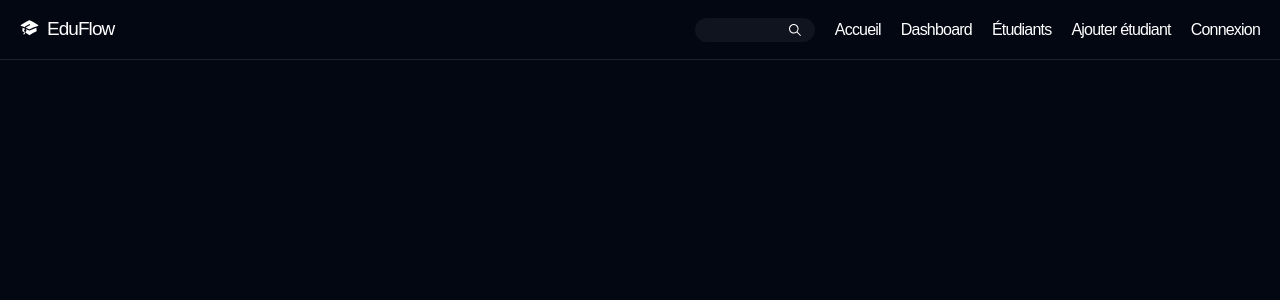
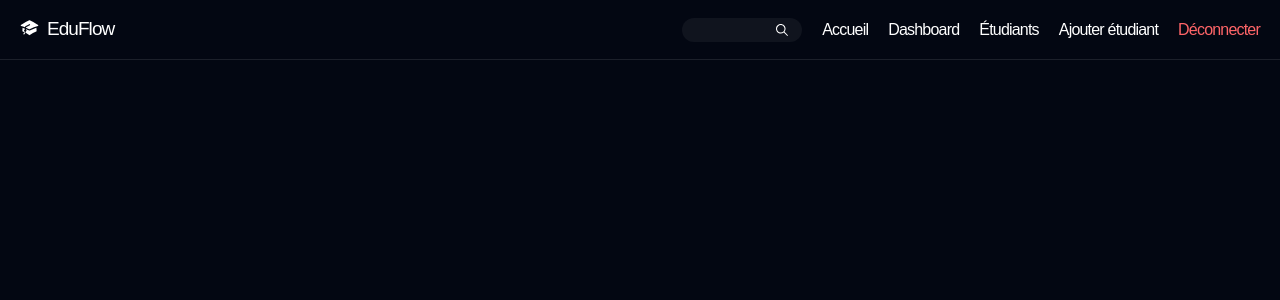
Before and after one commit to Zaami-Stack/Gestion-des-tudiants, a React (Vite) app: page / in a window 1280 px wide. Shown: the top 300 px of the page. Built offline with nearby package versions, Linux system fonts and the light colour scheme; a web font is replaced by a local one.

Commit message:
feat: update Header component to change login link text to 'Déconnecter' and adjust link color

```diff
--- a/src/components/Header.jsx
+++ b/src/components/Header.jsx
@@ -79,10 +79,10 @@ export default function Header() {
           </li>
           <li>
             <NavLink
-              className="hover:text-gray-100/90 whitespace-nowrap shrink-0"
+              className="hover:text-gray-100/90 text-red-400 whitespace-nowrap shrink-0"
               to={"/login"}
             >
-              Connexion
+              Déconnecter
             </NavLink>
           </li>
         </ul>
```
